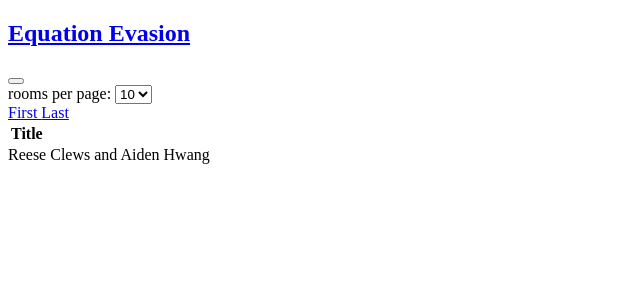
After one commit to Secant1/Algebra-Wizard-Duel, a Flask app: page /rooms in a window 1280 px wide. The commit adds this page. Shown: the top 300 px of the page, without its empty margins (0-640 px from the left). Run offline with Flask 3, Linux system fonts and the light colour scheme; lists and menus that the app fills with data are empty; some libraries are stand-ins or nearby versions.

Commit message:
fasdfdsaf

```diff
--- a/app.py
+++ b/app.py
@@ -19,13 +19,10 @@ db = SQLAlchemy(app)
 with app.app_context():
     db.create_all()
 
-if __name__ == '__main__':
-    socketio.run(app)
-
 # Book model for the library inventory
 class Room(db.Model):
-    id = db.Column(db.Integer, primary_key=True)
-    title = db.Column(db.String(50), unique=True)
+    id = db.Column(db.Integer, primary_key=True, nullable=False)
+    title = db.Column(db.String(50), unique=True, nullable=False)
     password = db.Column(db.String(50))
 
 # Define constants
@@ -45,9 +42,22 @@ def get_page_range(current_page, total_pages, max_page_buttons=5):
 
     return range(current_page - half_buttons, current_page + half_buttons + 1)
 
-# Route for the main page
 @app.route("/")
 def index():
+    return redirect(url_for("rooms"))
+
+# @app.route("/addroom", method="POST")
+# def addroom():
+#     if request.method == "POST":
+#         try:
+#             new_room = Room(
+#                 id=request.form["id"],
+
+#             )
+
+
+@app.route("/rooms")
+def rooms():
     page = request.args.get("page", 1, type=int)
     rooms_per_page = request.args.get(
         "rooms_per_page", DEFAULT_ROOMS_PER_PAGE, type=int
@@ -62,28 +72,6 @@ def index():
         rooms_per_page=rooms_per_page,
     )
 
-@socketio.on('join')
-def on_join(data):
-    username = data['username']
-    room = data['room']
-    join_room(room)
-    send(username + ' has entered the room.', to=room)
-
-@socketio.on('leave')
-def on_leave(data):
-    username = data['username']
-    room = data['room']
-    leave_room(room)
-    send(username + ' has left the room.', to=room)
-
-@socketio.on('message')
-def handle_message(message):
-    send(message)
-
-@socketio.on('json')
-def handle_json(json):
-    send(json, json=True)
-
-@socketio.on('my event')
-def handle_my_custom_event(json):
-    emit('my response', json)
+if __name__ == '__main__':
+    app.secret_key = "super_secret_key"  # Change this to a random, secure key
+    socketio.run(app,debug=True)
--- /dev/null
+++ b/templates/base.html
@@ -0,0 +1,108 @@
+<!DOCTYPE html>
+<html class="no-js" lang="">
+
+<head>
+  <meta charset="utf-8" />
+  <meta http-equiv="x-ua-compatible" content="ie=edge" />
+  <title>{%block title%}{%endblock%}</title>
+  <meta name="description" content="" />
+  <meta name="viewport" content="width=device-width, initial-scale=1" />
+  <!-- Place favicon.ico in the root directory -->
+
+  <!-- ========================= CSS here ========================= -->
+
+    <script src="https://cdnjs.cloudflare.com/ajax/libs/socket.io/4.0.1/socket.io.js" integrity="sha512-q/dWJ3kcmjBLU4Qc47E4A9kTB4m3wuTY7vkFJDTZKjTs8jhyGQnaUrxa0Ytd0ssMZhbNua9hE+E7Qv1j+DyZwA==" crossorigin="anonymous"></script>
+    <script type="text/javascript" charset="utf-8">
+        var socket = io();
+        socket.on('connect', function() {
+            socket.emit('my event', {data: 'I\'m connected!'});
+        });
+    </script>
+    <script src="https://cdn.jsdelivr.net/npm/bootstrap@5.3.3/dist/js/bootstrap.bundle.min.js" integrity="sha384-YvpcrYf0tY3lHB60NNkmXc5s9fDVZLESaAA55NDzOxhy9GkcIdslK1eN7N6jIeHz" crossorigin="anonymous"></script>
+    <style>
+    /* Add custom CSS for the drop zone */
+    .drop-zone {
+        border: 2px dashed #ccc;
+        background: #f9f9f9;
+        padding: 20px;
+        text-align: center;
+        cursor: pointer;
+    }
+  </style>
+</head>
+
+<body>
+
+  <!-- ========================= preloader start ========================= -->
+  <div class="preloader">
+    <div class="loader">
+      <div class="spinner">
+        <div class="spinner-container">
+          <div class="spinner-rotator">
+            <div class="spinner-left">
+              <div class="spinner-circle"></div>
+            </div>
+            <div class="spinner-right">
+              <div class="spinner-circle"></div>
+            </div>
+          </div>
+        </div>
+      </div>
+    </div>
+  </div>
+  <!-- ========================= preloader end ========================= -->
+
+  <!-- ========================= hero-section-wrapper-2 start ========================= -->
+  <section id="home" class="hero-section-wrapper-1">
+
+    <!-- ========================= header-2 start ========================= -->
+    <header class="header header-2">
+      <div class="navbar-area">
+        <div class="container">
+          <div class="row align-items-center">
+            <div class="col-lg-12">
+              <nav class="navbar navbar-expand-lg">
+                <a class="navbar-brand" href="/">
+                  <h2>Equation Evasion</h2>
+                </a>
+                <button class="navbar-toggler" type="button" data-toggle="collapse"
+                  data-target="#navbarSupportedContent2" aria-controls="navbarSupportedContent2" aria-expanded="false"
+                  aria-label="Toggle navigation">
+                  <span class="toggler-icon"></span>
+                  <span class="toggler-icon"></span>
+                  <span class="toggler-icon"></span>
+                </button>
+                <!-- navbar collapse -->
+              </nav>
+              <!-- navbar -->
+            </div>
+          </div>
+          <!-- row -->
+        </div>
+        <!-- container -->
+      </div>
+      <!-- navbar area -->
+    </header>
+    <!-- ========================= header-2 end ========================= -->
+
+
+    {%block content%}
+
+    {%endblock%}
+  </section>
+
+  <footer class="footer footer-style-1 mt-5">
+    <div class="container mt-5">
+      <div class="copyright-wrapper wow fadeInUp">
+        Reese Clews and Aiden Hwang
+      </div>
+    </div>
+  </footer>
+  <!-- ========================= footer style-1 end ========================= -->
+
+  <!-- ========================= scroll-top start ========================= -->
+  <a href="#" class="scroll-top"> <i class="lni lni-chevron-up"></i> </a>
+  <!-- ========================= scroll-top end ========================= -->
+</body>
+
+</html>
--- a/templates/rooms.html
+++ b/templates/rooms.html
@@ -1,10 +1,7 @@
-<script src="https://cdnjs.cloudflare.com/ajax/libs/socket.io/4.0.1/socket.io.js" integrity="sha512-q/dWJ3kcmjBLU4Qc47E4A9kTB4m3wuTY7vkFJDTZKjTs8jhyGQnaUrxa0Ytd0ssMZhbNua9hE+E7Qv1j+DyZwA==" crossorigin="anonymous"></script>
-<script type="text/javascript" charset="utf-8">
-    var socket = io();
-    socket.on('connect', function() {
-        socket.emit('my event', {data: 'I\'m connected!'});
-    });
-</script>
+{%extends "base.html"%}
+{%block title%}HOME PAGE{%endblock%}
+{%set active_page = 'home'%}
+{%block content%}
 
 <div class="container mt-5">
   <div class="row">
@@ -65,7 +62,6 @@
               <th scope="row">{{room.id}}</th>
               <td>{{room.title}}</td>
             </tr>
-            </tr>
             {%endfor%}
           </tbody>
         </table>
@@ -74,5 +70,4 @@
 </div>
 </div>
 
-
 {%endblock%}
```
Also changed, not shown: templates/addroom.html (added, +34 -0 lines).
